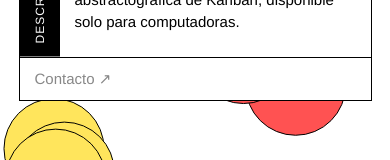
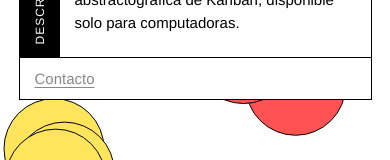
Before and after one commit to parasolente/kanball, a website built with Vite: page index.html in a window 390 px wide. Shown: the part 427-587 px from the top of the page. Built offline with nearby package versions, Linux system fonts and the light colour scheme.

Commit message:
Remove arrow and add underline to mobile contact link

```diff
--- a/index.html
+++ b/index.html
@@ -136,8 +136,7 @@
             </div>
 
             <div class="footer">
-                <a href="https://www.instagram.com/para.solente/" target="_blank"
-                    style="text-decoration: none;">Contacto <span style="font-family: Arial, sans-serif;">↗</span></a>
+                <a href="https://www.instagram.com/para.solente/" target="_blank">Contacto</a>
             </div>
         </div>
     </div>
```
